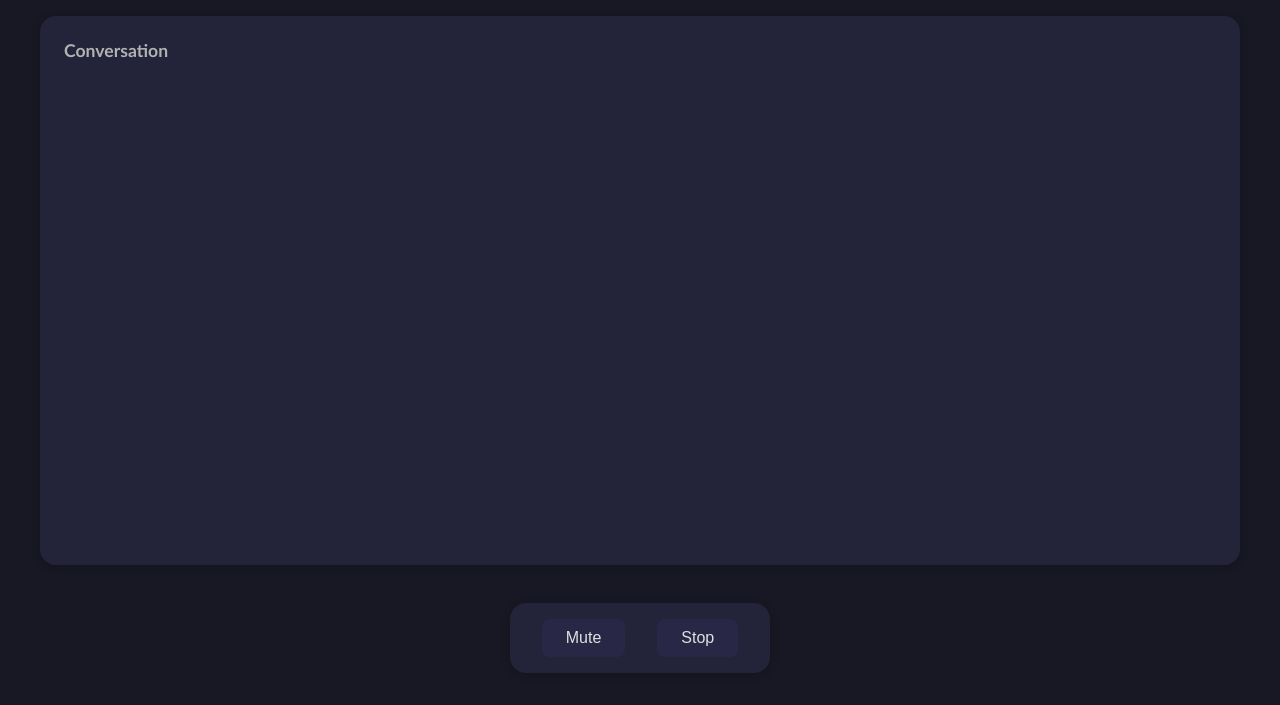
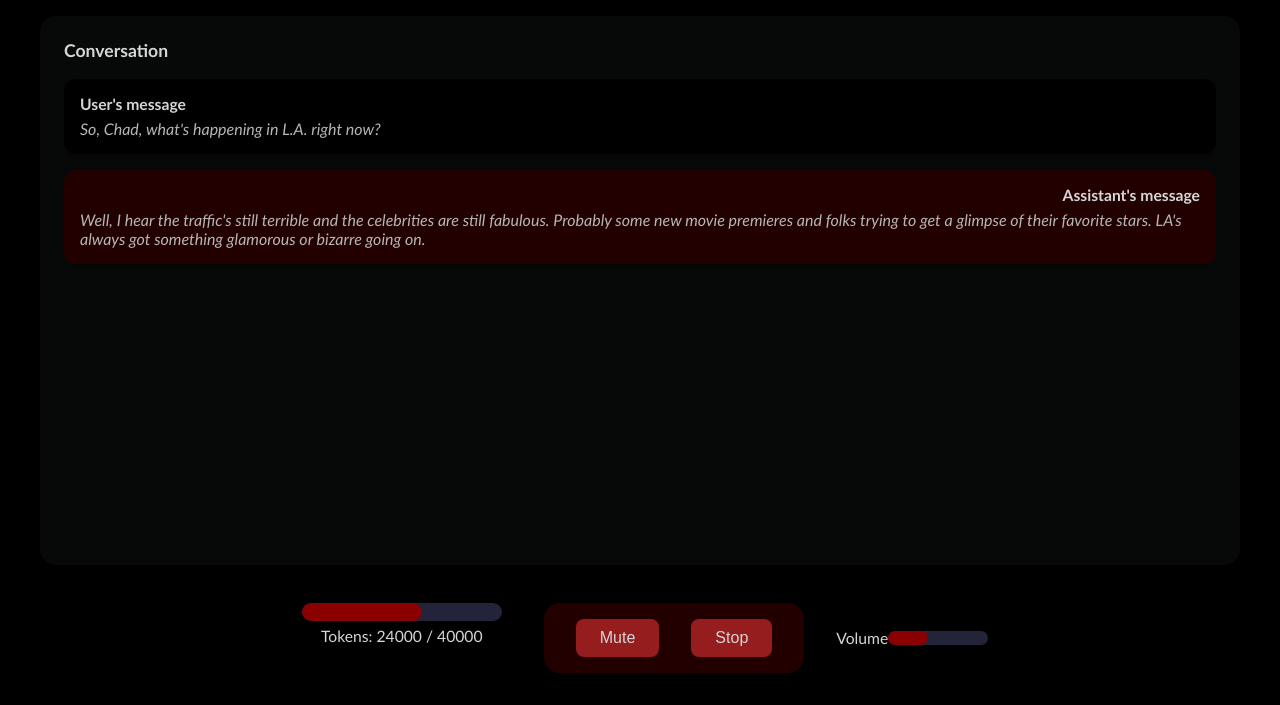
Before and after one commit to reaganhaines/radioman, a website: page public/index.html in a window 1280 px wide. Shown: the part 95-800 px from the top of the page. Drawn offline with Linux system fonts and the light colour scheme; no server answers.

Commit message:
further revamped frontend, including a new color scheme

```diff
--- a/public/index.html
+++ b/public/index.html
@@ -13,20 +13,35 @@
             <div class="panel">
                 <div class="panel-title">Conversation</div>
                 <div class="conversation-list" id="conversation-list">
-                <!-- Messages will be appended here -->
+                    <div class="message user">
+                        <div class="message-header">User's message</div>
+                        <div class="message-text">So, Chad, what's happening in L.A. right now?</div>
+                    </div>
+                    <div class="message assistant">
+                        <div class="message-header">Assistant's message</div>
+                        <div class="message-text">Well, I hear the traffic's still terrible and the celebrities are still fabulous. Probably some new movie premieres and folks trying to get a glimpse of their favorite stars. LA's always got something glamorous or bizarre going on.</div>
+                    </div>
                 </div>
             </div>
         </div>
     </div>
-    <div id="token-limit-bar" class="token-limit-bar">
-        <div class="token-limit-bar-inner" id="token-limit-bar-inner"></div>
-        <span class="token-limit-label" id="token-limit-label"></span>
-    </div>
     <!-- Controls at the bottom center -->
     <div class="controls-container">
+        <div class="token-limit">
+            <div class="token-limit-bar">
+                <div class="token-limit-bar-inner"></div>
+            </div>
+            <div class="token-limit-text">Tokens: <span id="token-count">24000</span> / 40000</div>
+        </div>
         <div class="controls">
             <button class="control-btn">Mute</button>
             <button class="control-btn">Stop</button>
+        </div>
+        <div class="volume-bar-container">
+            <div class="volume-bar-text">Volume</div>
+            <div class="volume-bar">
+                <div class="volume-bar-inner"></div>
+            </div>
         </div>
     </div>
     <script src="client.js"></script>
--- a/public/style.css
+++ b/public/style.css
@@ -1,12 +1,11 @@
 /* Base and Container */
 body {
     font-family: 'Trebuchet MS', 'Lucida Sans Unicode', 'Lucida Grande', 'Lucida Sans', Arial, sans-serif;
-    background-color: #181824;
+    background-color: #000000;
     margin: 0;
     padding: 0;
     height: 90vh;
     display: flex;
-    color: #e0e0e0;
 }
 .container {
     max-width: 1200px;
@@ -20,7 +19,7 @@ body {
 .session-title {
     font-size: 2rem;
     margin-bottom: 32px;
-    color: #b2b2b2;
+    color: #d6d6d6;
 }
 .main-grid {
     display: flex;
@@ -29,7 +28,7 @@ body {
     height: 100%;
 }
 .panel {
-    background: #23233a;
+    background: #070908;
     border-radius: 16px;
     box-shadow: 0 2px 8px rgba(0,0,0,0.18);
     padding: 24px;
@@ -42,7 +41,7 @@ body {
     font-size: 1.1rem;
     font-weight: bold;
     margin-bottom: 18px;
-    color: #b2b2b2;
+    color: #d6d6d6;
 }
 /* Conversation */
 .conversation-list {
@@ -61,11 +60,11 @@ body {
     box-shadow: 0 1px 4px rgba(0,0,0,0.10);
 }
 .message.user {
-    background: #2e3a2e;
+    background: #000000;
     align-items: flex-start;
 }
 .message.assistant {
-    background: #2d2540;
+    background: #230000;
     align-items: flex-end;
 }
 .message-header {
@@ -74,17 +73,17 @@ body {
     display: flex;
     justify-content: space-between;
     font-size: 0.98rem;
-    color: #b8b8ff;
+    color: #d6d6d6;
 }
 .message-audio {
     margin-bottom: 6px;
 }
 .message-text {
     font-style: italic;
-    color: #cfcfff;
+    color: #b6b6b6;
     font-size: 1rem;
 }
-/* Controls */
+/* Bottom UI */
 .controls-container {
     position: fixed;
     left: 0;
@@ -95,7 +94,7 @@ body {
     z-index: 10;
 }
 .controls {
-    background: #23233a;
+    background: #230000;
     border-radius: 16px;
     box-shadow: 0 2px 8px rgba(0,0,0,0.18);
     padding: 16px 32px;
@@ -103,15 +102,78 @@ body {
     gap: 32px;
 }
 .control-btn {
-    background: #282846;
+    background: #951d1d;
     border: none;
     border-radius: 8px;
     padding: 10px 24px;
     font-size: 1rem;
     cursor: pointer;
-    color: #e0e0e0;
-    transition: background 0.2s;
+    color: #d6d6d6;
+    transition: background 0.1s;
 }
 .control-btn:hover {
-    background: #3a3a5c;
+    background: #8a0000;
 }
+
+.token-limit {
+    display: flex;
+    flex-direction: column;
+    align-items: center;
+    margin-right: 32px;
+    min-width: 220px;
+}
+
+.token-limit-bar {
+    width: 200px;
+    height: 18px;
+    background: #23233a;
+    border-radius: 9px;
+    margin-bottom: 6px;
+    overflow: hidden;
+    box-shadow: 0 1px 4px rgba(0,0,0,0.18);
+    position: relative;
+}
+
+.token-limit-bar-inner {
+    height: 100%;
+    width: 60%; /* Placeholder: 60% full */
+    background: #8a0000;
+    border-radius: 9px 9px 9px 9px;
+    transition: width 0.3s;
+}
+
+.token-limit-text {
+    color: #d6d6d6;
+    font-size: 0.98rem;
+    text-align: center;
+}
+.volume-bar-container {
+    display: flex;
+    align-items: center;
+    margin-left: 32px;
+    min-width: 120px;
+}
+
+.volume-bar {
+    width: 100px;
+    height: 14px;
+    background: #23233a;
+    border-radius: 7px;
+    overflow: hidden;
+    box-shadow: 0 1px 4px rgba(0,0,0,0.18);
+    position: relative;
+}
+
+.volume-bar-inner {
+    height: 100%;
+    width: 40%; /* Placeholder: 40% full */
+    background: #8a0000;
+    border-radius: 7px 7px 7px 7px;
+    transition: width 0.3s;
+}
+
+.volume-bar-text {
+    color: #d6d6d6;
+    font-size: 0.98rem;
+    text-align: center;
+}
```
